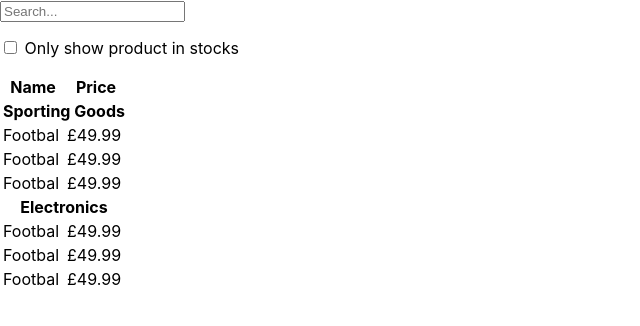
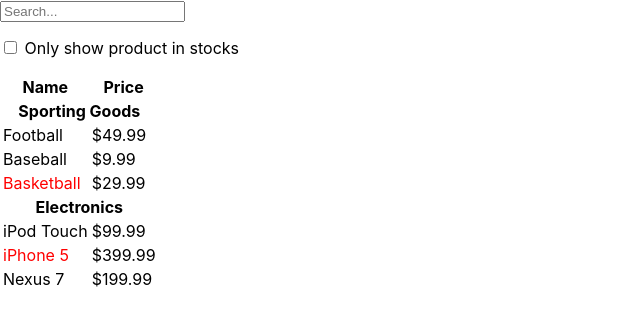
Before and after one commit to Sarkash-pi/shop, a React (Create React App) app: page / in a window 1280 px wide. Shown: the top 326 px of the page, without its empty margins (0-640 px from the left). Built offline with nearby package versions, Linux system fonts and the light colour scheme.

Commit message:
modified

```diff
--- a/src/Components/ProductRow.js
+++ b/src/Components/ProductRow.js
@@ -5,8 +5,8 @@
   const name = product.stocked ? product.name : <span style={{ color: 'red'}}>{product.name}</span>;
   return (
     <tr>
-      <td>Footbal</td>
-      <td>£49.99</td>
+      <td>{name}</td>
+      <td>{product.price}</td>
     </tr>
   )
 }
```
